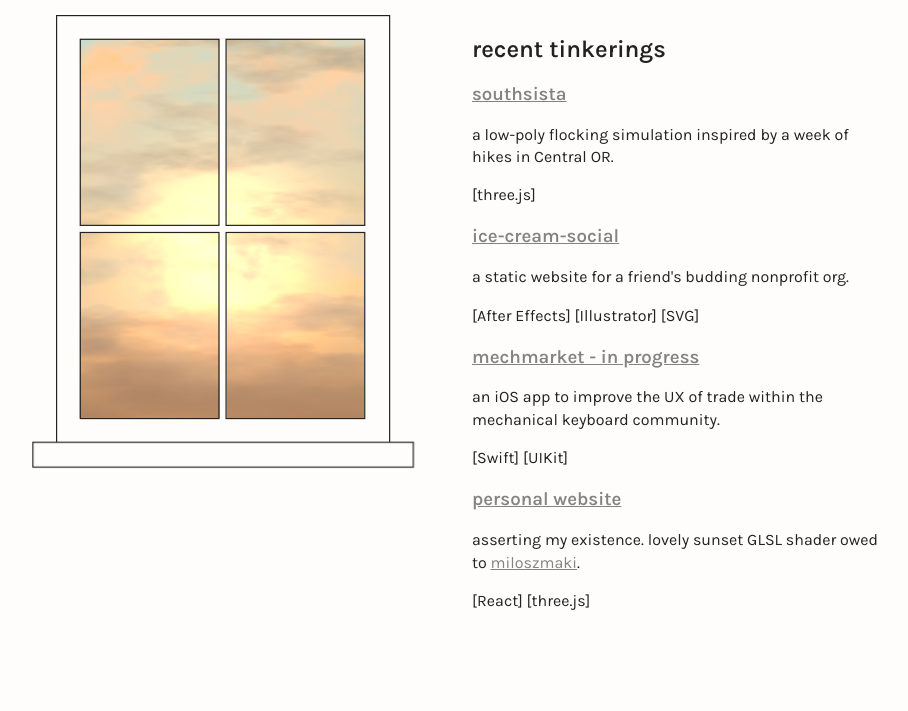
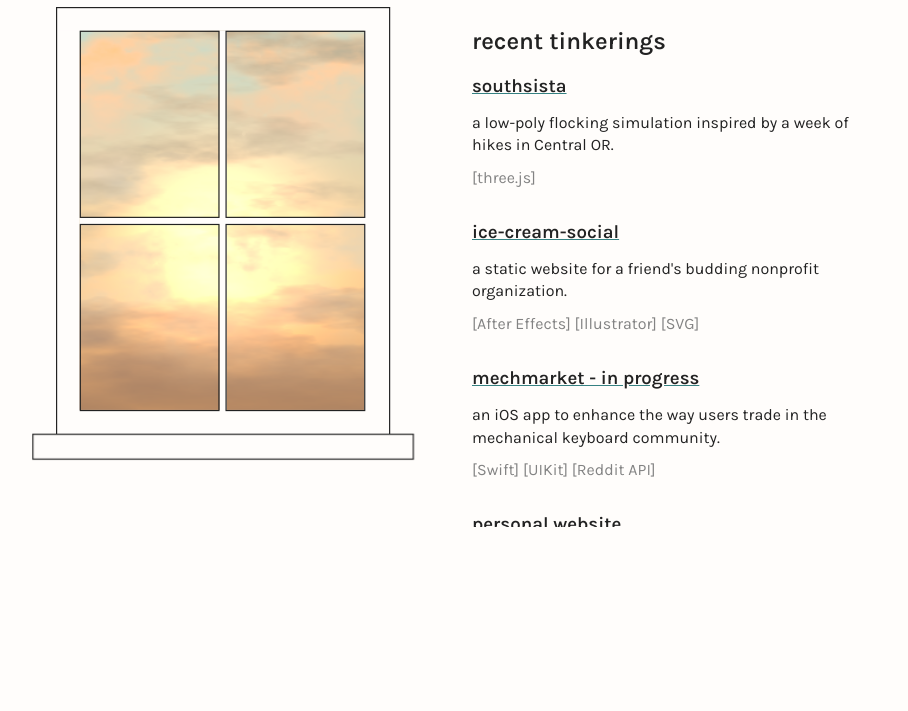
Before and after one commit to serenapascual/serenapascual.com, a Gatsby site: page /projects in a window 1280 px wide. Shown: the part 97-808 px from the top of the page, without its empty margins (176-1084 px from the left). Built offline with nearby package versions, Linux system fonts and the light colour scheme; Gatsby itself is replaced by a stand-in of ours; animation ran at ten frames a second.

Commit message:
Componentize projects, add styling, restrict height to viewport

```diff
--- a/src/components/layout.js
+++ b/src/components/layout.js
@@ -41,8 +41,8 @@ export default function Layout({ children }) {
         </ul>
       </header>
       <div className="subnav">
-        <ul><VisuallyInteresting /></ul>
-        <ul>{children}</ul>
+        <span><VisuallyInteresting /></span>
+        <span style={{ maxHeight: `65vh`, overflowY: `auto` }}>{children}</span>
       </div>
     </div>
   )
--- /dev/null
+++ b/src/components/project.js
@@ -0,0 +1,11 @@
+import React from "react"
+
+export default function Project(props) {
+  return (
+    <div className="project">
+      <h3><a href={props.link}> {props.title}</a></h3>
+      <p>{props.description}</p>
+      <p style={{ color: `#838383` }}>{props.technologies}</p>
+    </div>
+  )
+}
--- a/src/pages/projects.js
+++ b/src/pages/projects.js
@@ -1,5 +1,6 @@
 import React from "react"
 import { Helmet } from "react-helmet"
+import Project from "../components/project"
 
 export default function Projects() {
   return (
@@ -9,31 +10,41 @@ export default function Projects() {
         <title>serena pascual | projects</title>
         <link rel="canonical" href="https://serenapascual.com/" />
       </Helmet>
+
       <h2>recent tinkerings</h2>
-      <h3><a href="https://github.com/serenapascual/southsista">southsista</a></h3>
-      <p>a low-poly flocking simulation inspired by a week of hikes in Central OR.</p>
-      <p>
-        [three.js]
-      </p>
-      <h3><a href="https://github.com/serenapascual/ice-cream-social">ice-cream-social</a></h3>
-      <p>
-        a static website for a friend's budding nonprofit org.
-      </p>
-      <p>
-        [After Effects] [Illustrator] [SVG]
-      </p>
-      <h3><a href="https://github.com/serenapascual/mechmarket">mechmarket - in progress</a></h3>
-      <p>an iOS app to improve the UX of trade within the mechanical keyboard community. </p>
-      <p>
-        [Swift] [UIKit]
-      </p>
-      <h3><a href="https://github.com/serenapascual/serenapascual.com">personal website</a></h3>
-      <p>
-        asserting my existence. lovely sunset GLSL shader owed to <a href="https://www.shadertoy.com/user/miloszmaki">miloszmaki</a>.
-      </p>
-      <p>
-        [React] [three.js]
-      </p>
+      <ul>
+        <Project
+          title="southsista"
+          link="https://github.com/serenapascual/southsista"
+          description="a low-poly flocking simulation inspired by a week of hikes in Central OR."
+          technologies="[three.js]"
+          />
+
+        <Project
+          title="ice-cream-social"
+          link="https://github.com/serenapascual/ice-cream-social"
+          description="a static website for a friend's budding nonprofit organization."
+          technologies="[After Effects] [Illustrator] [SVG]"
+        />
+
+        <Project
+          title="mechmarket - in progress"
+          link="https://github.com/serenapascual/mechmarket"
+          description="an iOS app to enhance the way users trade in the mechanical keyboard community."
+          technologies="[Swift] [UIKit] [Reddit API]"
+          />
+
+        <Project
+          title="personal website"
+          link="https://github.com/serenapascual/serenapascual.com"
+          description={[
+            <span key="0">asserting my existence. lovely sunset GLSL shader owed to </span>,
+            <a key="1" href="https://www.shadertoy.com/user/miloszmaki\">miloszmaki</a>,
+            <span key="2">.</span>
+          ]}
+          technologies="[React] [three.js]"
+          />
+        </ul>
     </div>
   )
 }
--- a/src/styles/global.css
+++ b/src/styles/global.css
@@ -1,6 +1,14 @@
+:root {
+  --clr-white: #fffdfb;
+  --clr-grey: #838383;
+  --clr-lightGrey: #bbbbbb;
+  --clr-black: #222;
+  --clr-teal: #358182;
+}
+
 body {
-  background: #fffdfb;
-  color: #222;
+  background: var(--clr-white);
+  color: var(--clr-black);
   font-family: "Karla";
   width: 100vw;
 }
@@ -12,7 +20,7 @@ body {
 }
 
 a {
-  color: #838383;
+  color: var(--clr-grey);
   text-decoration: underline;
 }
 
@@ -20,17 +28,35 @@ p {
   line-height: 1.4em;
 }
 
-p a:hover {
-  background-color: #358182;
-  color: #fffdfb;
-}
-
 ul {
   padding-inline-start: 0em;
 }
 
+html, body, .App, .layout {
+  height: 100vh;
+  overflow: hidden;
+}
+
+.lineWithFunLink > ::after {
+  display: inline-block;
+  content: "\2197";
+  color: var(--clr-black);
+  margin-left: 3px;
+  font-size: 9pt;
+  opacity: 0;
+  transform-origin: bottom left;
+  -webkit-transform-origin: bottom left;
+}
+
+.lineWithFunLink > :hover::after {
+  transform: translate(2px);
+  transition: opacity ease-out 0.3s, transform ease-out 0.3s;
+  opacity: 1;
+}
+
 .layout {
-  margin: 3rem auto;
+  margin: auto;
+  padding: 3em;
   max-width: 65vw;
 }
 
@@ -49,5 +75,29 @@ ul {
 
 .tooltip {
   position: relative;
-  border-bottom: 1px dotted #bbbbbb;
+  border-bottom: 1px dotted var(--clr-lightGrey);
 }
+
+.project p {
+  margin: 10px 0px;
+}
+
+.project h3 {
+  margin: 15px 0px;
+}
+
+.project h3 a {
+  color: var(--clr-black);
+  /* text-decoration: none; */
+  text-decoration-color: var(--clr-teal);
+}
+
+.project h3 a:hover {
+  color: var(--clr-white);
+  background-color: var(--clr-teal);
+  text-decoration: none;
+}
+
+.project + .project {
+  margin-top: 2rem;
+}
```
Also changed, not shown: src/pages/contact.js (+10 -2 lines), src/pages/index.js (+8 -5 lines), 2 other files.
